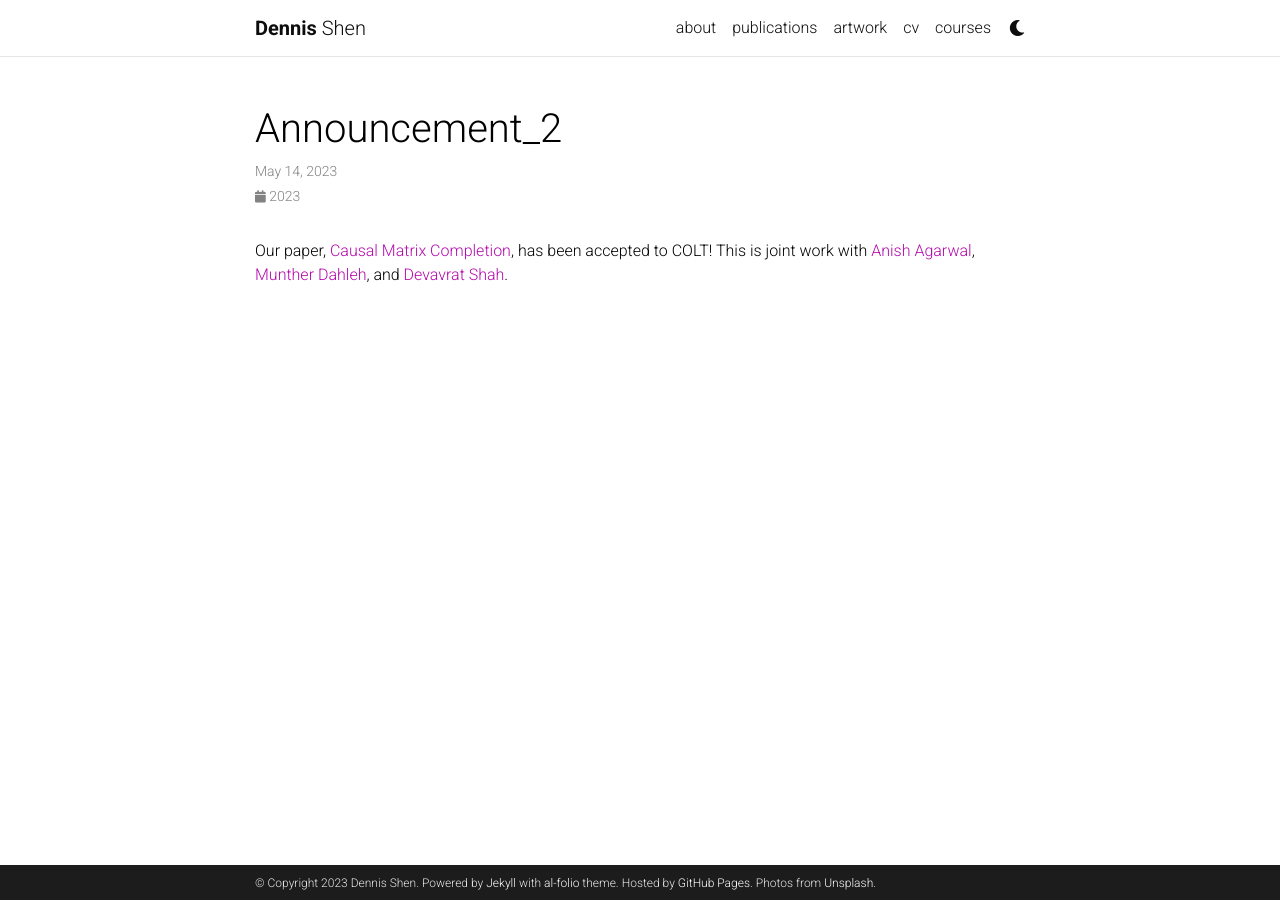
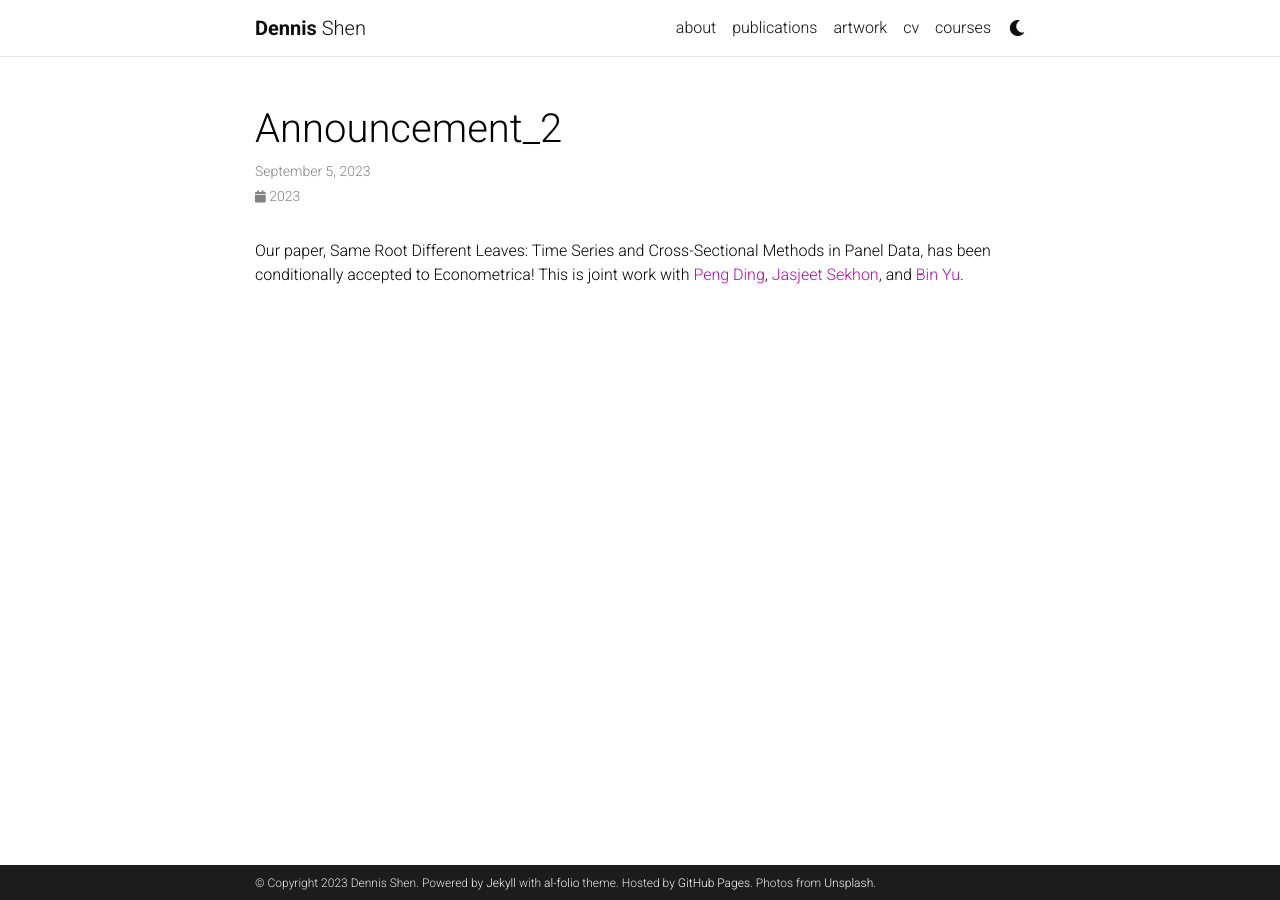
Before and after one commit to deshen24/deshen24.github.io, a Jekyll site: the page built from _news/announcement_2.md, in a window 1280 px wide. Built offline with Jekyll 4.4.1, drawn with Linux system fonts in a browser that asks for light colours; full-size pictures stand in for the smaller copies a plugin makes; comment, search, counter and statistics services are not loaded; a style sheet for code colours, icons or effects is not loaded.

Commit message:
update news

```diff
--- a/_news/announcement_2.md
+++ b/_news/announcement_2.md
@@ -1,7 +1,7 @@
 ---
 layout: post
-date: 2023-05-14 15:59:00-0400
+date: 2023-09-05 15:59:00-0400
 inline: true
 ---
 
-Our paper, [Causal Matrix Completion](https://arxiv.org/abs/2109.15154), has been accepted to COLT! This is joint work with [Anish Agarwal](https://sites.google.com/view/anishagarwal), [Munther Dahleh](https://dahleh.lids.mit.edu/), and [Devavrat Shah](https://devavrat.mit.edu/).
+Our paper, Same Root Different Leaves: Time Series and Cross-Sectional Methods in Panel Data, has been conditionally accepted to Econometrica! This is joint work with [Peng Ding](https://sites.google.com/site/pengdingpku/), [Jasjeet Sekhon](https://statistics.yale.edu/people/jas-sekhon), and [Bin Yu](https://binyu.stat.berkeley.edu/).
```
Also changed, not shown: _news/announcement_1.md (added, +7 -0 lines), assets/img/avatar_old.jpg (added), 1 other file.
